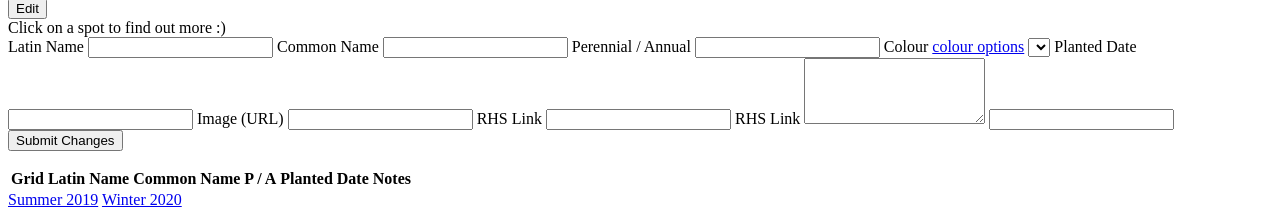
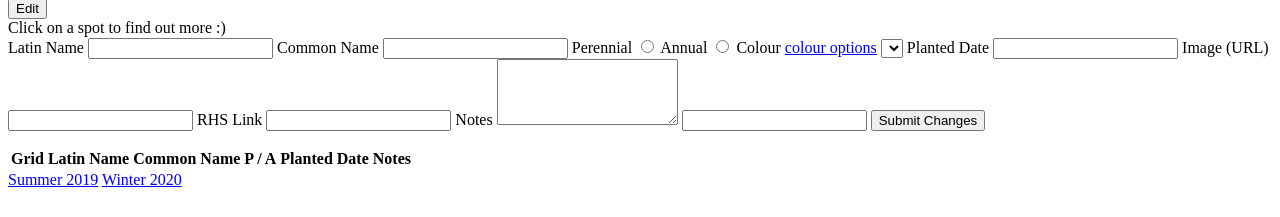
Before and after one commit to jkerr321/programme-db-example, a website: page views/landing.html in a window 1280 px wide. Shown: the part 1641-1858 px from the top of the page. Drawn offline with nearby package versions, Linux system fonts and the light colour scheme; files that its build step writes are made by us from their sources; files whose address does not match are found by name.

Commit message:
add radio button for perennial annual and default to correct value

```diff
--- a/views/landing.html
+++ b/views/landing.html
@@ -89,8 +89,10 @@
                 <input type="text" name="latinName" placeholder="" id="form-latin-name" class="js-form-latin-name"></input>
                 <label for="form-common-name">Common Name</label>
                 <input type="text" name="commonName" placeholder="" id="form-common-name" class="js-form-common-name"></input>
-                <label for="form-perennial-annual">Perennial / Annual</label>
-                <input type="text" placeholder="" name="perennialAnnual" id="form-perennial-annual" class="js-form-perennial-annual"></input>
+                <label for="perennial">Perennial</label>
+                <input type="radio" id="annual" name="perennialAnnual" value="annual" class="js-form-perennial">
+                <label for="annual">Annual</label>
+                <input type="radio" name="perennialAnnual" id="perennial" class="js-form-annual"></input>
                 <label for="form-colour">Colour</label>
                 <a href="/colours" target="_blank">colour options</a>
                 <select id="form-colour" class="js-form-colour">
@@ -104,7 +106,7 @@
                 <input type="text" name="image" placeholder="" id="form-image" class="js-form-image"></input>
                 <label for="form-link">RHS Link</label>
                 <input type="text" name="link" placeholder="" id="form-link" class="js-form-link"></input>
-                <label for="notes">RHS Link</label>
+                <label for="notes">Notes</label>
                 <textarea name="notes" rows="4" id="form-notes" class="js-form-notes"></textarea>
                 <input id="form-position" name="position" class="js-form-position hidden"></input>
                 <button type="submit">Submit Changes</button>
```
Also changed, not shown: public/main.js (+9 -2 lines), README.md.
